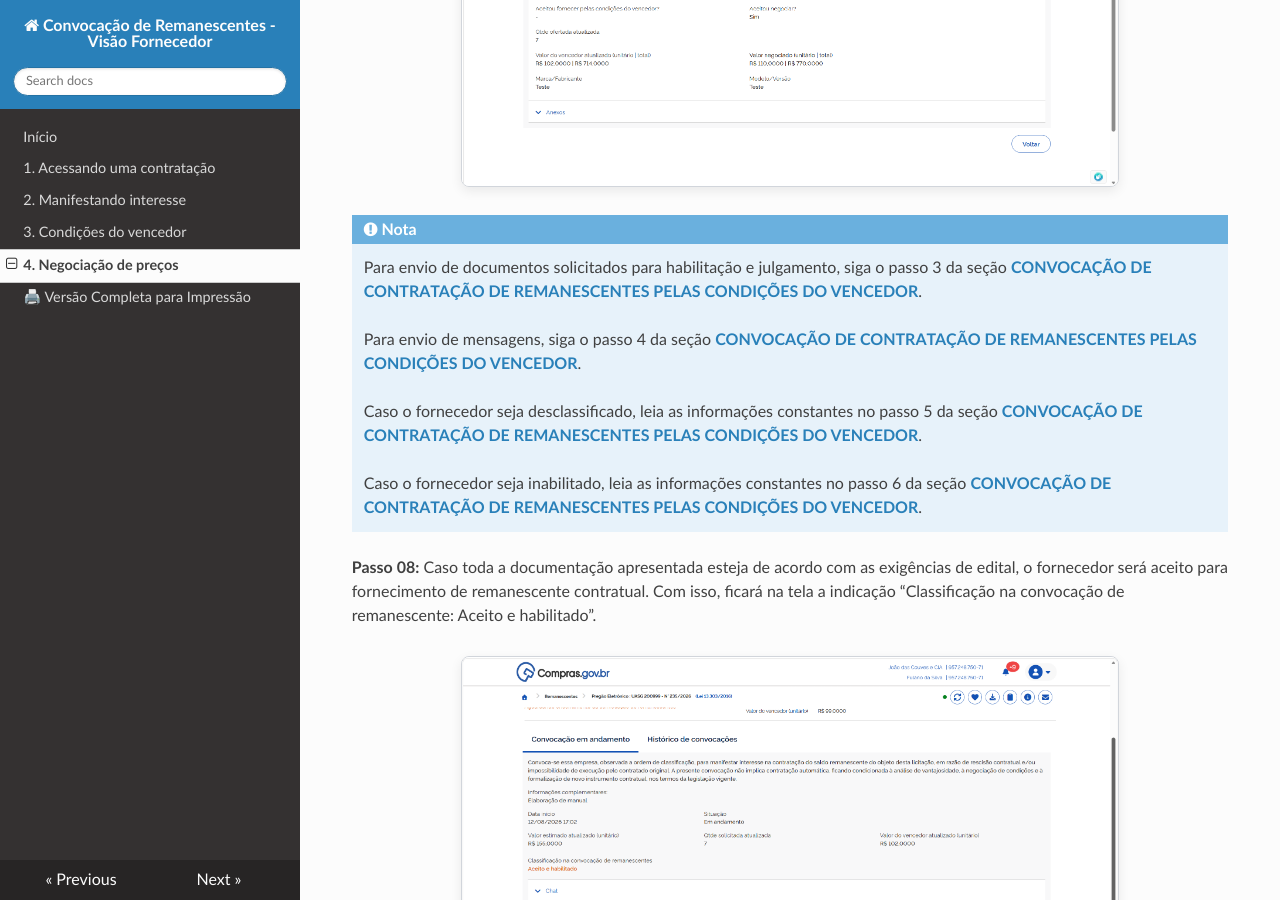
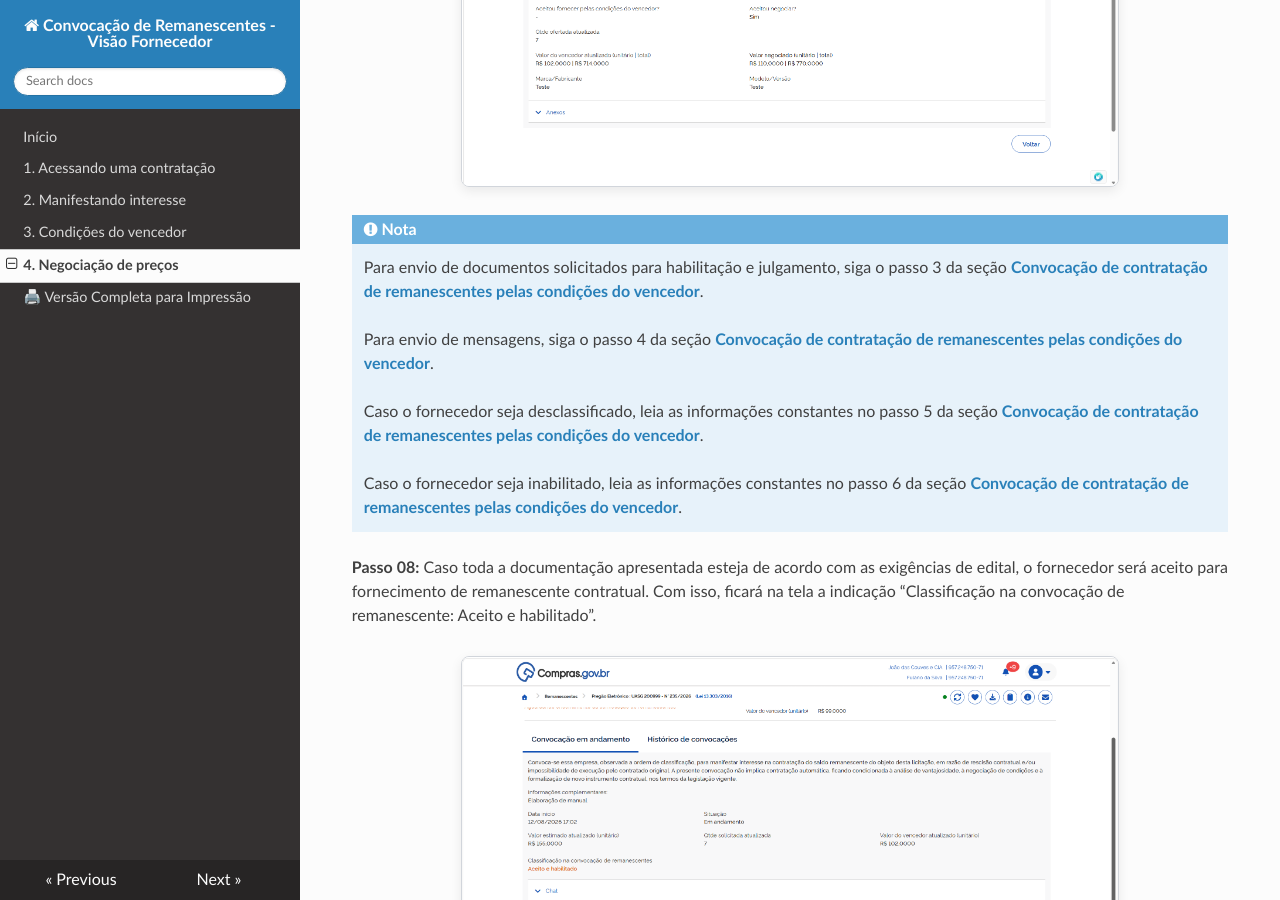
Before and after one commit to emilix10-bit/convocacao-de-remanescentes-fornecedor, an MkDocs documentation site: the page built from docs/04-negociacao-precos.md, in a window 1280 px wide and 900 px high, scrolled down 5637 px. Built offline with MkDocs 1.6.1, drawn with Linux system fonts in a browser that asks for light colours; nearby versions of some CDN libraries.

```diff
--- a/docs/04-negociacao-precos.md
+++ b/docs/04-negociacao-precos.md
@@ -64,13 +64,13 @@ O agente de contratação poderá aceitar sua contraproposta ou iniciar uma nova
 ![Tela 37](./Imagens/tela37-contraproposta-enviada.png)
 
 !!! note "Nota"
-    Para envio de documentos solicitados para habilitação e julgamento, siga o passo 3 da seção **[CONVOCAÇÃO DE CONTRATAÇÃO DE REMANESCENTES PELAS CONDIÇÕES DO VENCEDOR](03-condicoes-vencedor.md)**.
+    Para envio de documentos solicitados para habilitação e julgamento, siga o passo 3 da seção **[Convocação de contratação de remanescentes pelas condições do vencedor](03-condicoes-vencedor.md)**.
 
-    Para envio de mensagens, siga o passo 4 da seção **[CONVOCAÇÃO DE CONTRATAÇÃO DE REMANESCENTES PELAS CONDIÇÕES DO VENCEDOR](03-condicoes-vencedor.md)**.
+    Para envio de mensagens, siga o passo 4 da seção **[Convocação de contratação de remanescentes pelas condições do vencedor](03-condicoes-vencedor.md)**.
 
-    Caso o fornecedor seja desclassificado, leia as informações constantes no passo 5 da seção **[CONVOCAÇÃO DE CONTRATAÇÃO DE REMANESCENTES PELAS CONDIÇÕES DO VENCEDOR](03-condicoes-vencedor.md)**.
+    Caso o fornecedor seja desclassificado, leia as informações constantes no passo 5 da seção **[Convocação de contratação de remanescentes pelas condições do vencedor](03-condicoes-vencedor.md)**.
 
-    Caso o fornecedor seja inabilitado, leia as informações constantes no passo 6 da seção **[CONVOCAÇÃO DE CONTRATAÇÃO DE REMANESCENTES PELAS CONDIÇÕES DO VENCEDOR](03-condicoes-vencedor.md)**.
+    Caso o fornecedor seja inabilitado, leia as informações constantes no passo 6 da seção **[Convocação de contratação de remanescentes pelas condições do vencedor](03-condicoes-vencedor.md)**.
 
 
 **Passo 08:** Caso toda a documentação apresentada esteja de acordo com as exigências de edital, o fornecedor será aceito para fornecimento de remanescente contratual. Com isso, ficará na tela a indicação “Classificação na convocação de remanescente: Aceito e habilitado”.
```
